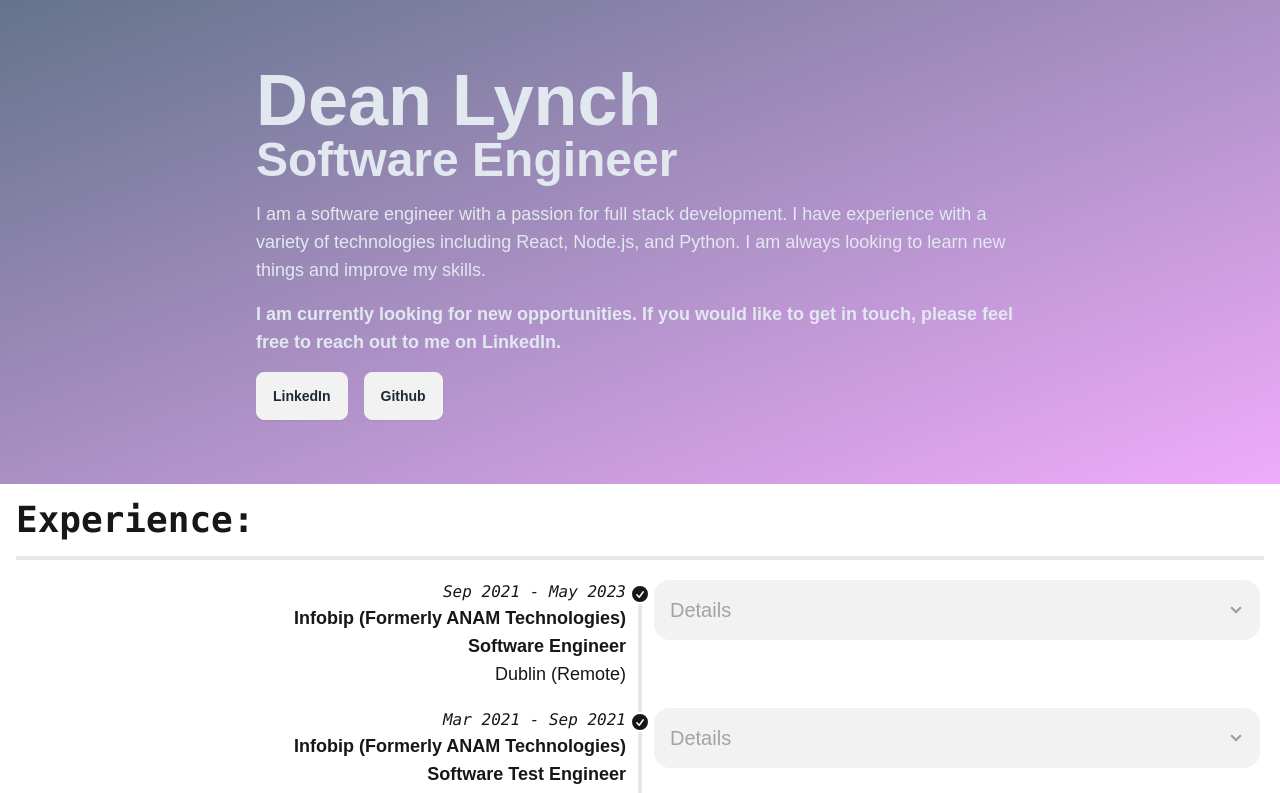
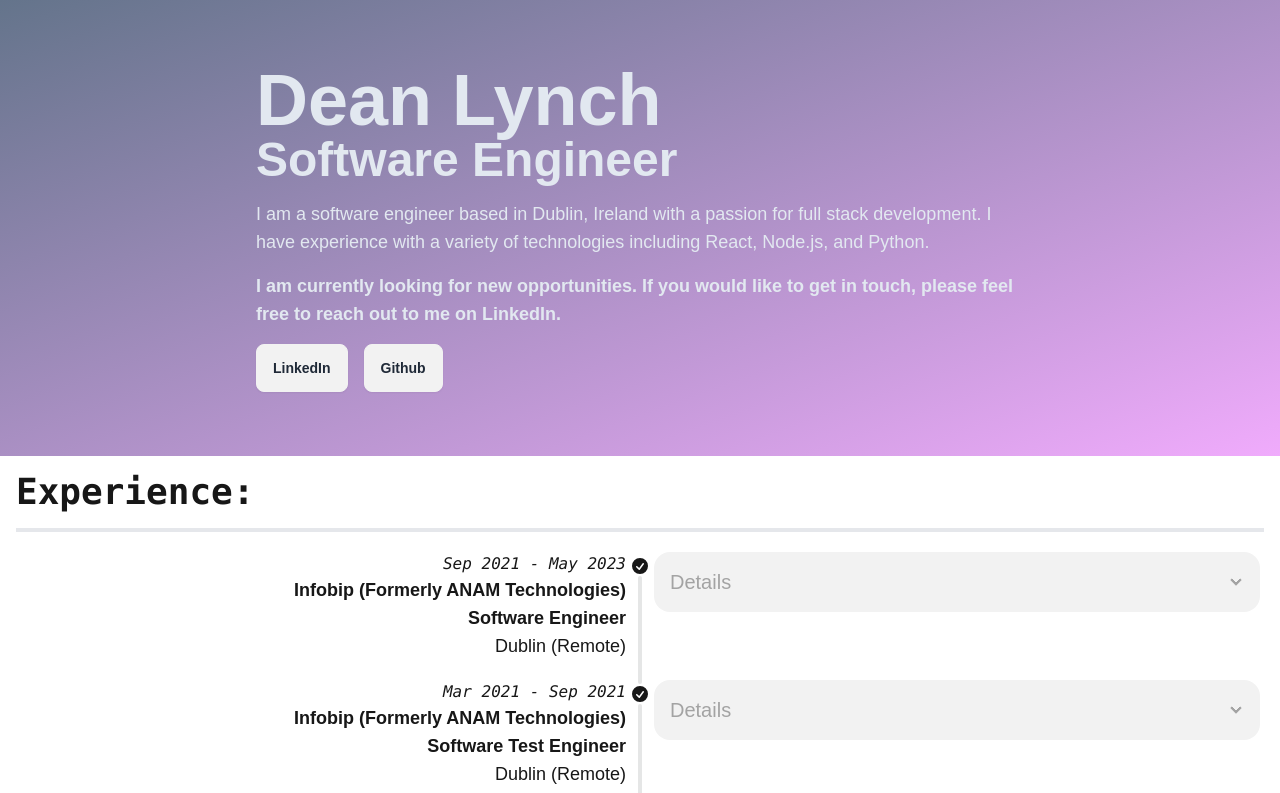
Before and after one commit to lynchdean/portfolio, a Next.js app: page /portfolio/ in a window 1280 px wide. Shown: the top 793 px of the page. Built offline with nearby package versions, Linux system fonts and the light colour scheme.

Commit message:
update hero text

```diff
--- a/src/app/page.tsx
+++ b/src/app/page.tsx
@@ -16,10 +16,9 @@ export default function Home() {
                     <div className="max-w-3xl">
                         <h1 className="text-4xl md:text-6xl lg:text-7xl font-bold">Dean Lynch</h1>
                         <h2 className="text-2xl md:text-5xl font-bold">Software Engineer</h2>
-                        <p className="text-md md:text-lg pt-4">I am a software engineer with a passion for full stack
-                            development.
+                        <p className="text-md md:text-lg pt-4">I am a software engineer based in Dublin, Ireland
+                            with a passion for full stack development.
                             I have experience with a variety of technologies including React, Node.js, and Python.
-                            I am always looking to learn new things and improve my skills.
                         </p>
                         <p className="text-md md:text-lg font-bold py-4">
                             I am currently looking for new opportunities. If you would like to get in touch, please
```
